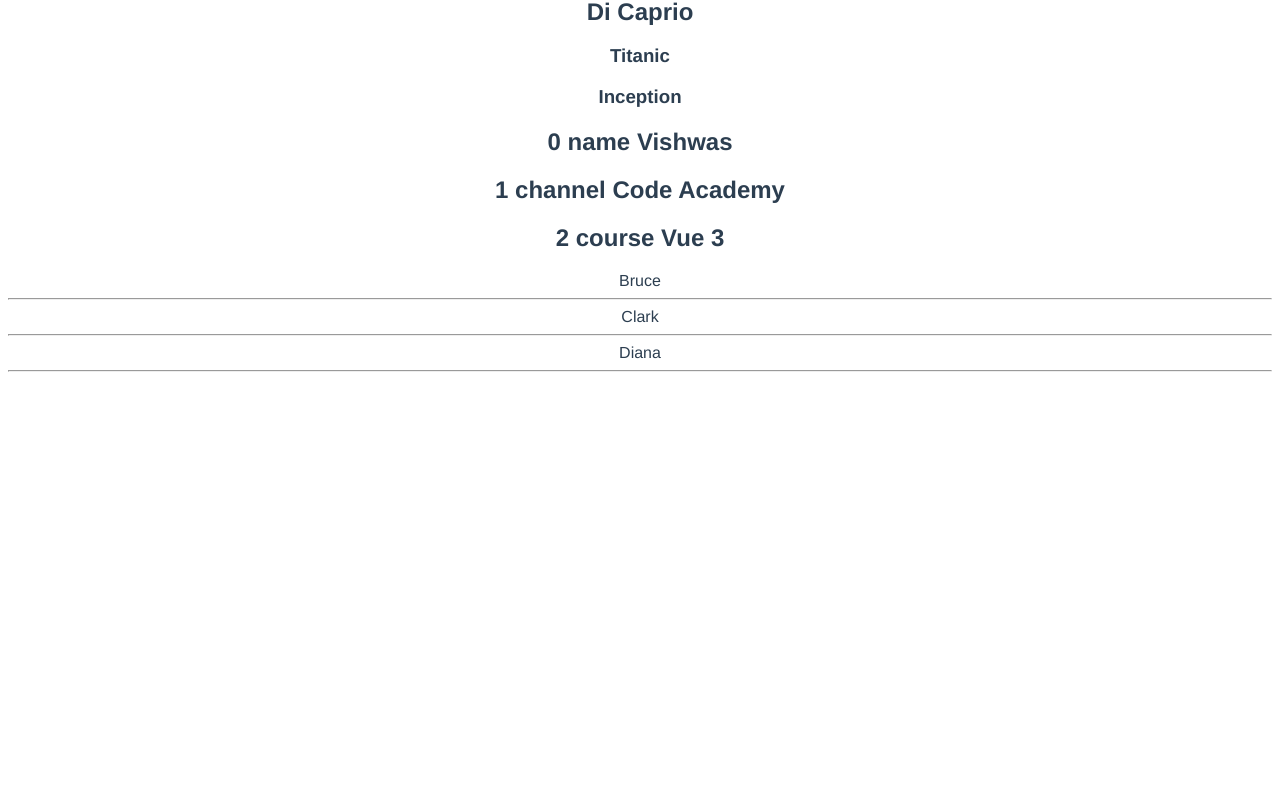
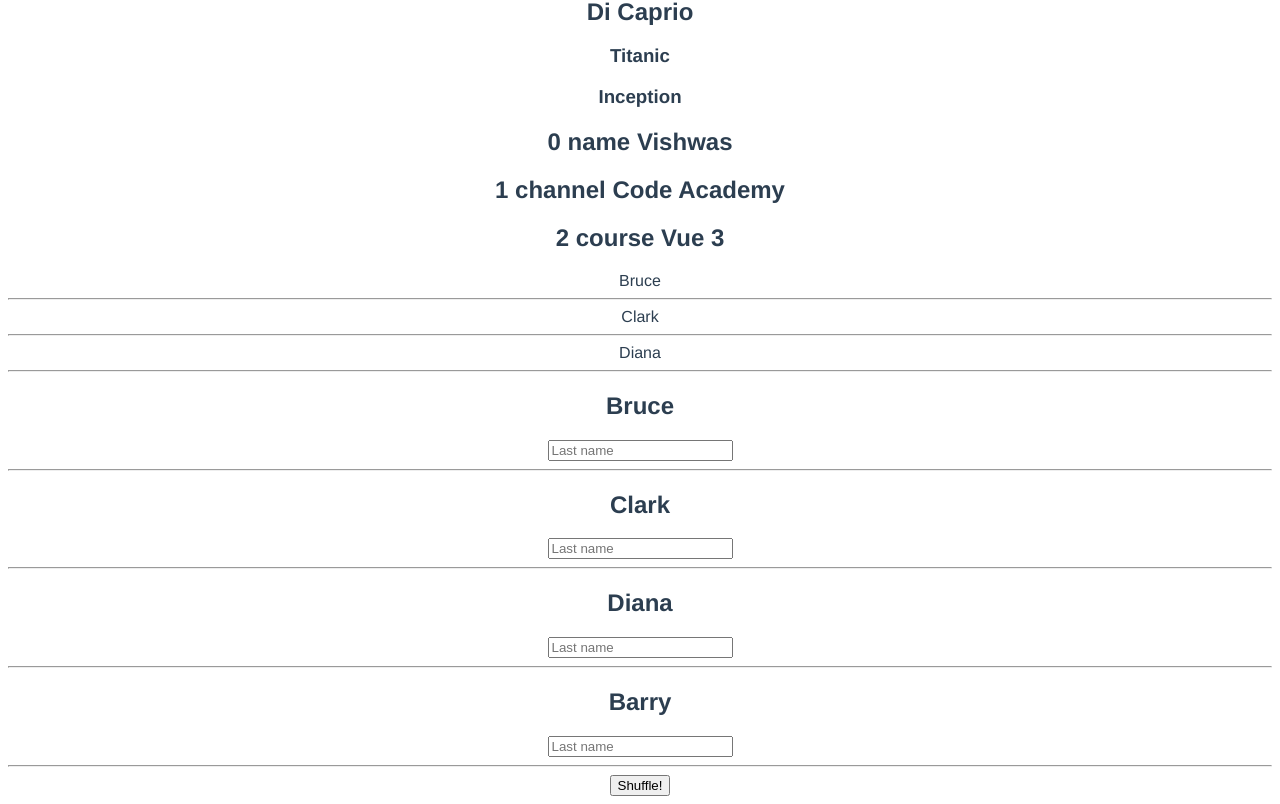
Before and after one commit to swee76/getting-started-on-vue, a Vue app: page / in a window 1280 px wide. Shown: the part 1919-2723 px from the top of the page. Before the commit the page ends 2299 px from the top, so only its background shows below. Built offline with nearby package versions, Linux system fonts and the light colour scheme.

Commit message:
list rendering

```diff
--- a/src/App.vue
+++ b/src/App.vue
@@ -39,15 +39,18 @@
   <div :style="[baseStyleObject, dangerStyleObject]">Danger Style</div>
   <conditional-rendering />
   <list-rendering />
+  <list-and-keys />
 </template>
 
 <script>
 import ConditionalRendering from "./components/ConditionalRendering.vue";
+import ListAndKeys from "./components/ListAndKeys.vue";
 import ListRendering from "./components/ListRendering.vue";
 export default {
   components: {
     "conditional-rendering": ConditionalRendering,
     "list-rendering": ListRendering,
+    "list-and-keys": ListAndKeys,
   },
   name: "App",
   data() {
--- /dev/null
+++ b/src/components/ListAndKeys.vue
@@ -0,0 +1,28 @@
+<template>
+  <template v-for="name in names" :key="name">
+    <h2>{{ name }}</h2>
+    <input type="text" placeholder="Last name" />
+    <hr />
+  </template>
+  <button @click="shuffle">Shuffle!</button>
+</template>
+
+<script>
+import _ from "lodash";
+export default {
+  name: "ListAndKeys",
+  data() {
+    return {
+      names: ["Bruce", "Clark", "Diana", "Barry"],
+    };
+  },
+  methods: {
+    shuffle() {
+      console.log(this.names);
+      this.names = _.shuffle(this.names);
+    },
+  },
+};
+</script>
+
+<style></style>
--- a/src/components/ListRendering.vue
+++ b/src/components/ListRendering.vue
@@ -22,7 +22,7 @@
   data() {
     return {
       lol: "Lol",
-      names: ["  Bruce", "Clark", "Diana"],
+      names: ["Bruce", "Clark", "Diana"],
       fullNames: [
         { first: "Bruce", last: "Wayne" },
         { first: "Clark", last: "Kent" },
```
